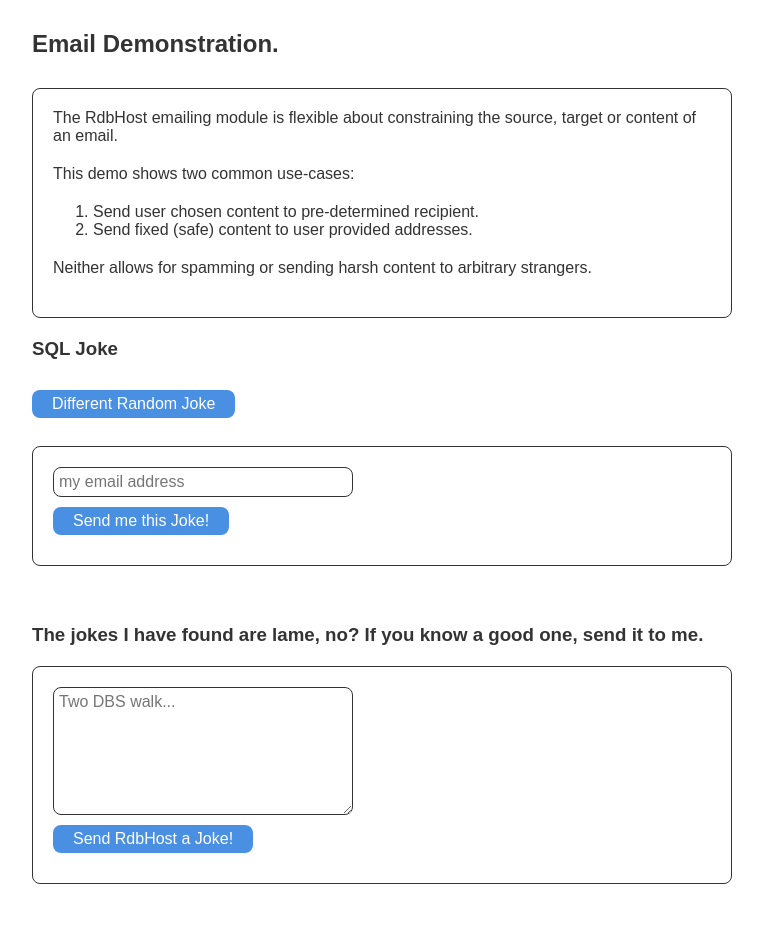
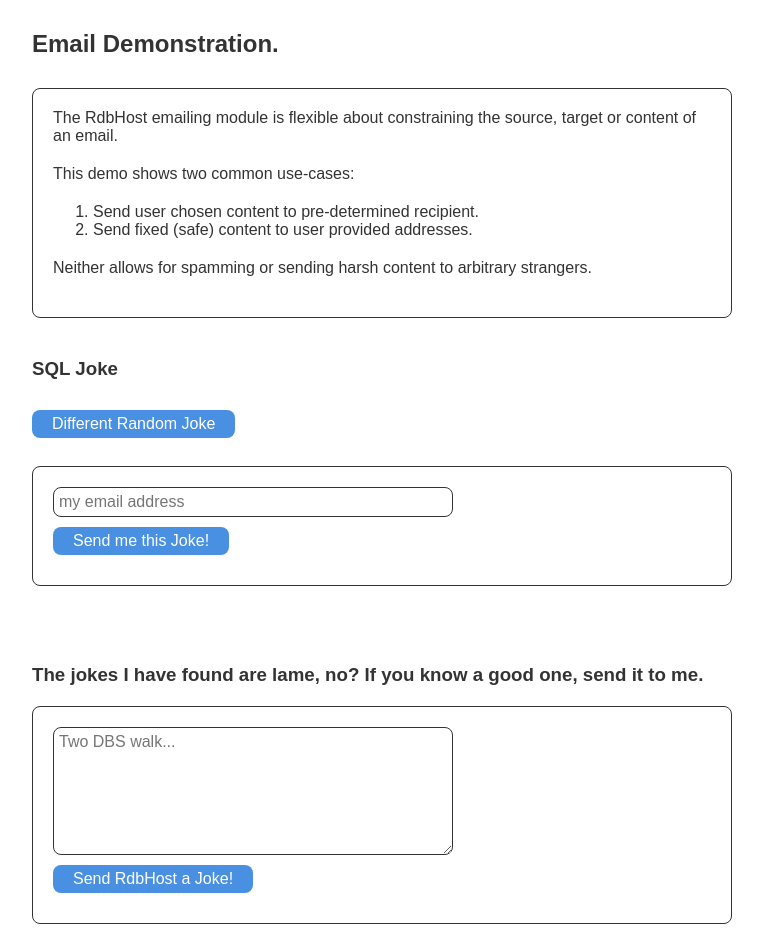
Before and after one commit to rdbhost/jsdemos, a website: page V2/demos/email-demo.html in a window 1280 px wide. Shown: the whole page, without its empty margins (258-1021 px from the left). Before the commit the page ends 904 px from the top, so only its background shows below. Drawn offline with nearby package versions, Linux system fonts and the light colour scheme; a script that the page names is missing.

Commit message:
whitespacing tweaks

```diff
--- a/V2/demos/email-demo.html
+++ b/V2/demos/email-demo.html
@@ -65,7 +65,7 @@
 
     div.form textarea {
       display: block;
-      width: 300px;
+      width: 400px;
       height: 8em;
       padding: 5px;
       -webkit-appearance: none;
@@ -76,7 +76,7 @@
 
     div.form input {
       display: block;
-      width: 300px;
+      width: 400px;
       padding: 5px;
       -webkit-appearance: none;
       border: 1px solid #333;
@@ -98,7 +98,7 @@
     }
 
     h3 {
-      margin: 20px 0;
+      margin: 40px 0 20px 0;
     }
 
     .ralign {
@@ -122,7 +122,7 @@
     }
 
     table td:last-child {
-      text-align: right;
+      text-align: left;
     }
 
     table th {
@@ -218,7 +218,7 @@
     <button id="next-joke">Different Random Joke</button>
   </section>
 
-    <p> &nbsp; </p>
+  <p> &nbsp; </p>
 
   <div class="form">
     <span id="err0"></span>
```
